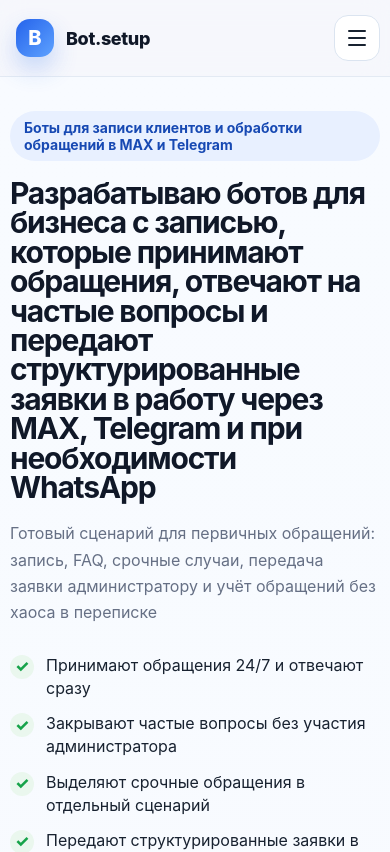
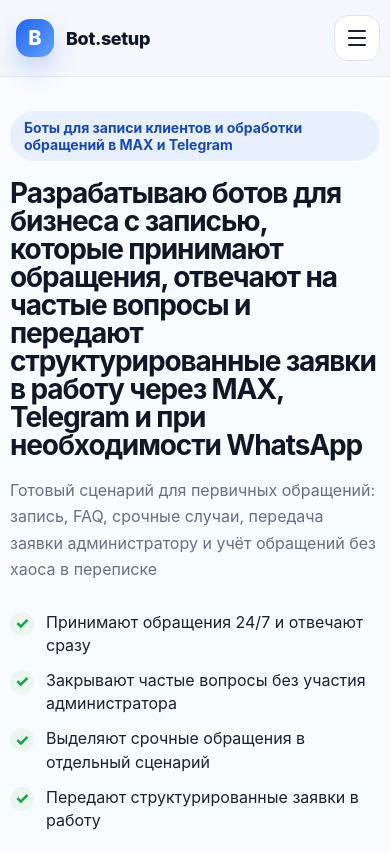
Before and after one commit to yvngfloyd/bot_landing, a React (Vite) app: page / in a window 390 px wide. Shown: the top 852 px of the page. Built offline with nearby package versions, Linux system fonts and the light colour scheme.

Commit message:
Update styles.css

```diff
--- a/styles.css
+++ b/styles.css
@@ -235,10 +235,10 @@
 
 .hero-copy h1 {
   margin: 0 0 18px;
-  font-size: clamp(34px, 5vw, 64px);
-  line-height: 0.98;
+  font-size: clamp(32px, 5vw, 58px);
+  line-height: 1;
   letter-spacing: -0.04em;
-  max-width: 760px;
+  max-width: 820px;
   overflow-wrap: anywhere;
 }
 
@@ -477,7 +477,7 @@
 }
 
 .section-head {
-  max-width: 860px;
+  max-width: 880px;
   margin-bottom: 34px;
 }
 
@@ -502,6 +502,7 @@
 
 .problem-grid,
 .feature-grid,
+.platform-grid,
 .results-grid,
 .steps-grid,
 .fit-grid {
@@ -513,8 +514,17 @@
   grid-template-columns: repeat(3, minmax(0, 1fr));
 }
 
+.feature-grid {
+  grid-template-columns: repeat(3, minmax(0, 1fr));
+}
+
+.platform-grid {
+  grid-template-columns: repeat(3, minmax(0, 1fr));
+}
+
 .problem-card,
 .feature-card,
+.platform-card,
 .result-card,
 .step-card,
 .fit-card,
@@ -529,6 +539,7 @@
 
 .problem-card h3,
 .feature-card h3,
+.platform-card h3,
 .step-card h3,
 .faq-item h3 {
   margin: 0 0 12px;
@@ -539,6 +550,7 @@
 
 .problem-card p,
 .feature-card p,
+.platform-card p,
 .step-card p,
 .faq-item p,
 .result-card p {
@@ -547,16 +559,17 @@
   line-height: 1.7;
 }
 
-.feature-grid {
-  grid-template-columns: repeat(3, minmax(0, 1fr));
-}
-
-.feature-icon {
+.feature-icon,
+.platform-icon {
   width: 52px;
   height: 52px;
   border-radius: 16px;
   background: linear-gradient(135deg, #dceaff, #eef4ff);
   margin-bottom: 18px;
+  display: grid;
+  place-items: center;
+  font-weight: 800;
+  color: var(--primary-dark);
 }
 
 .case-layout {
@@ -703,16 +716,10 @@
 
 .result-card strong {
   display: block;
-  font-size: clamp(28px, 4vw, 42px);
-  line-height: 1;
+  font-size: clamp(22px, 3vw, 34px);
+  line-height: 1.1;
   letter-spacing: -0.03em;
   margin-bottom: 14px;
-}
-
-.results-note {
-  margin-top: 18px;
-  color: #667085;
-  font-size: 14px;
 }
 
 .faq-list {
@@ -831,6 +838,7 @@
 
   .problem-grid,
   .feature-grid,
+  .platform-grid,
   .steps-grid,
   .results-grid,
   .fit-grid {
@@ -877,7 +885,7 @@
   }
 
   .hero-copy h1 {
-    font-size: 42px;
+    font-size: 40px;
   }
 
   .hero-text,
@@ -921,7 +929,7 @@
   }
 
   .hero-copy h1 {
-    font-size: 34px;
+    font-size: 32px;
   }
 
   .hero-actions {
@@ -935,6 +943,7 @@
 
   .problem-grid,
   .feature-grid,
+  .platform-grid,
   .steps-grid,
   .results-grid,
   .fit-grid,
@@ -948,6 +957,7 @@
 
   .problem-card,
   .feature-card,
+  .platform-card,
   .result-card,
   .step-card,
   .fit-card,
@@ -994,7 +1004,7 @@
   }
 
   .hero-copy h1 {
-    font-size: 30px;
+    font-size: 28px;
   }
 
   .phone-card {
```
